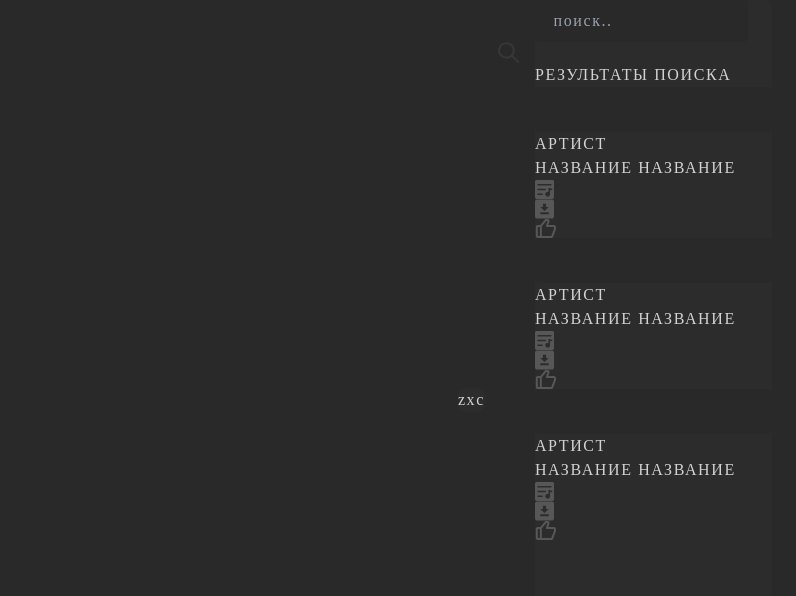
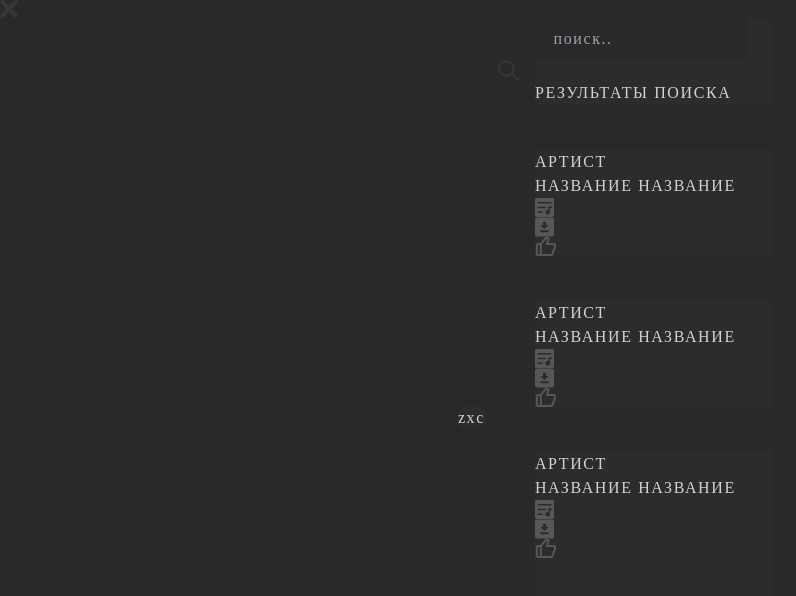
Before and after one commit to qean32/project-xapp, a React (Vite) app: page / in a window 1280 px wide. Shown: the top 596 px of the page, without its empty margins (0-796 px from the left). Built offline with nearby package versions, Linux system fonts and the light colour scheme.

Commit message:
work top bar

```diff
--- a/src/component/ui/top-menu.tsx
+++ b/src/component/ui/top-menu.tsx
@@ -1,6 +1,5 @@
 import React from 'react'
 import { cn } from '../../lib/function'
-// const { ipcRenderer } = require('electron')
 
 
 interface Props {
@@ -9,11 +8,25 @@ interface Props {
 
 
 export const TopMenu: React.FC<Props> = ({ className }: Props) => {
+    // @ts-ignore
+    // console.log(window)
+
+    const clickhandl = () => {
+
+        // @ts-ignore
+        window.electron.sendFrameAction('CLOSE')
+        //@ts-ignore
+        // @ts-ignore
+        console.log(window.electron)
+        // @ts-expect-error
+        window.electron.ipcRenderer('CLOSE')
+    }
     return (
-        <div className={cn('absolute top-0 w-100 flex justify-end items-center gap-4 pt-2 pr-2', className)}>
+        <div className={cn('absolute top-0 w-100 flex justify-start items-center gap-4 pt-2 pr-2', className)}>
             {/* <img onClick={() => window.electron.sendFrameAction('hide')} className='small cursor-pointer' src="./svg/hide.svg" alt="" /> */}
             {/* <img onClick={() => window.electron.sendFrameAction('change-window')} className='small cursor-pointer' src="./svg/change-window.svg" alt="" /> */}
-            {/* <img onClick={() => ipcRenderer.send('CLOSE')} className='small cursor-pointer' src="./svg/cross.svg" alt="" /> */}
+            {/*// @ts-ignore */}
+            <img onClick={clickhandl} className='small cursor-pointer' src="./svg/cross.svg" alt="" />
         </div>
     )
 }
```
Also changed, not shown: src/e/main.js (+9 -0 lines), src/e/preload.js (added, +16 -0 lines).
